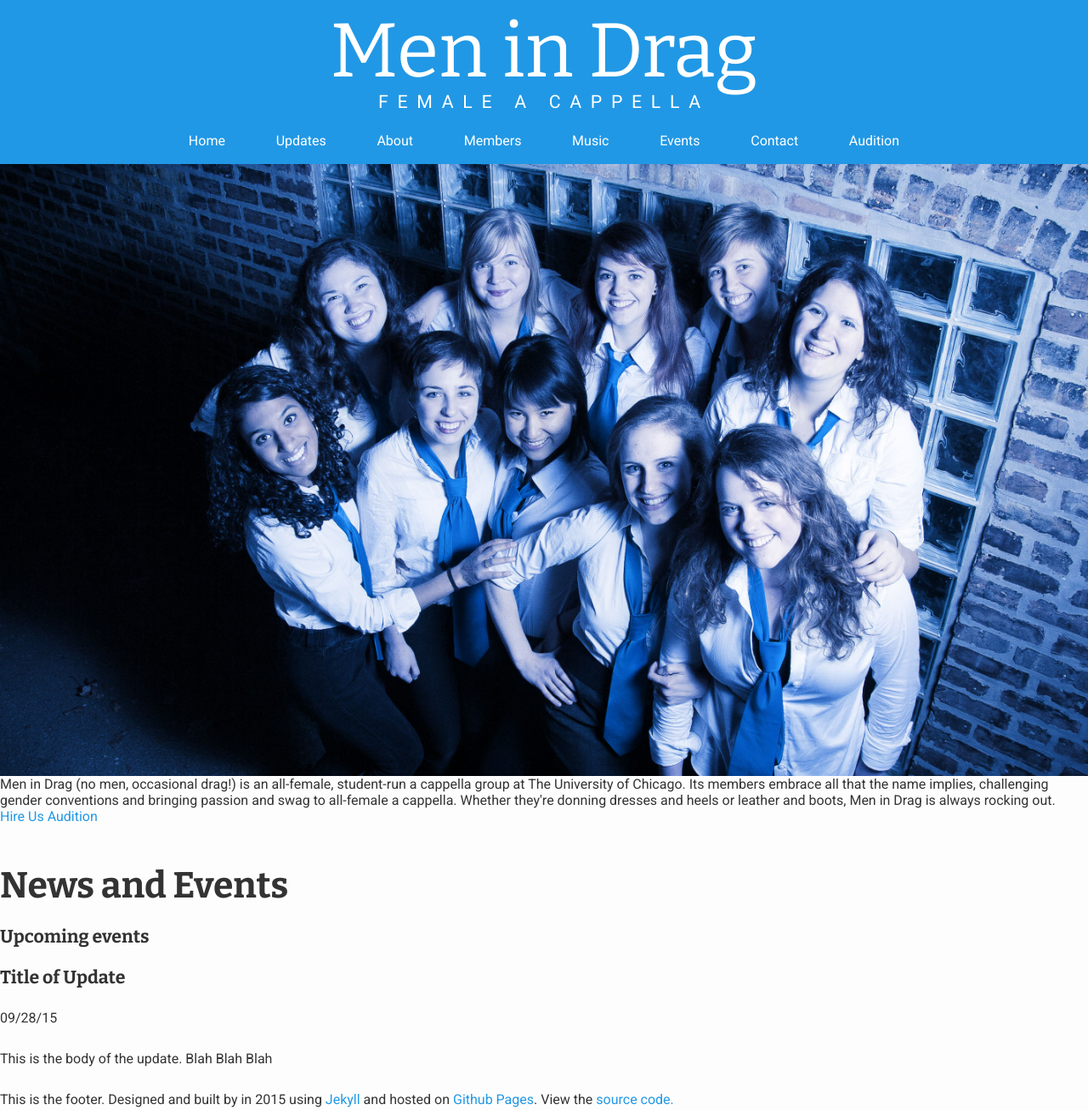
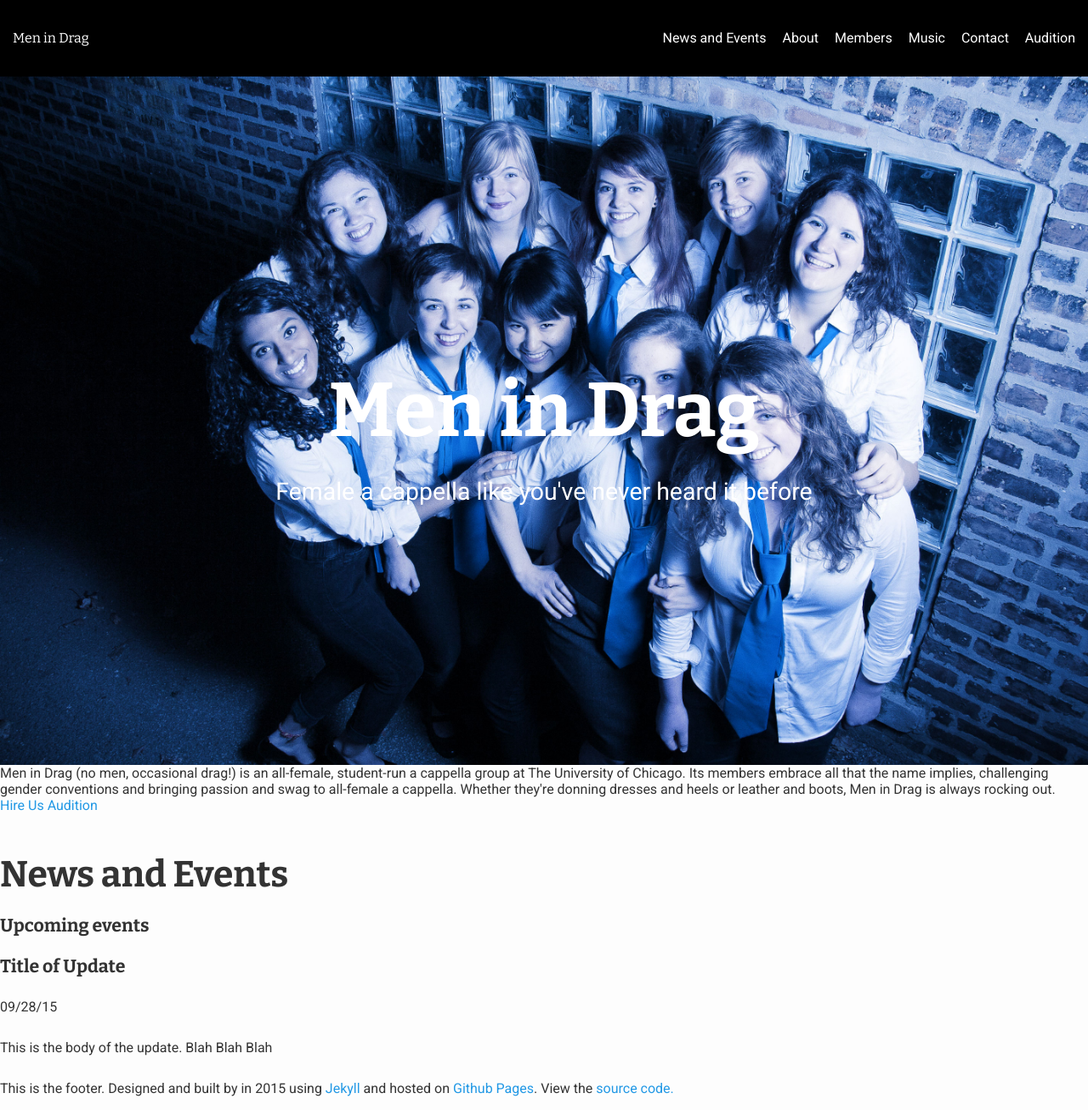
Before and after one commit to chloeam/men-in-drag, a Jekyll site: the page built from index.html, in a window 1280 px wide. Shown: the whole page at 85% size. Built offline with Jekyll 4.4.1, drawn with Linux system fonts in a browser that asks for light colours.

Commit message:
header and hero styled but not responsive

```diff
--- a/_config.yml
+++ b/_config.yml
@@ -1,7 +1,7 @@
 # Site-wide Settings
 
 title: Men in Drag
-tagline: Female A Cappella
+tagline: Female a cappella like you've never heard it before
 description: "Men in Drag is a female a cappella group from the University of Chicago"
 baseurl: "" # subpath of your site e.g. /blog/, like if using github project page. Don't change unless you know what you're doing
 locale: en_US
--- a/_data/nav.yml
+++ b/_data/nav.yml
@@ -1,7 +1,4 @@
-- title: "Home"
-  url: "/"
-
-- title: "Updates"
+- title: "News and Events"
   url: "/updates/"
 
 - title: "About"
@@ -13,9 +10,6 @@
 - title: "Music"
   url: "/music/"
 
-- title: "Events"
-  url: "/events/"
-
 - title: "Contact"
   url: "/contact/"
 
--- a/_includes/header.html
+++ b/_includes/header.html
@@ -1,4 +1,4 @@
-<header class="site-header">
+<!--<header class="site-header">
 
   <h1>{{ site.title }}</h1>
   <p>{{ site.tagline }}</p>
@@ -13,4 +13,17 @@
     {% endfor %}
   </nav>
 
+</header>-->
+
+<header class="site-header">
+  <a class="home" href="/">{{ site.title }}</a>
+  <nav class="site-nav">
+    {% for nav in site.data.nav %}
+      {% if nav.title == page.title %}
+        <a class="active" href="{{ site.baseurl }}{{ nav.url }}">{{ nav.title }}</a>
+      {% else %}
+        <a href="{{ site.baseurl }}{{ nav.url }}">{{ nav.title }}</a>
+      {% endif %}
+    {% endfor %}
+  </nav>
 </header>
--- a/assets/stylesheets/_header.scss
+++ b/assets/stylesheets/_header.scss
@@ -1,42 +1,39 @@
+$navigation-padding: 15px;
+$navigation-bg-color: $black;
+$navigation-font-color: $white;
+$navigation-underline-width: 3px;
+$navigation-height: 10vh;
+
 .site-header {
-  //height: 20vh;
-  background: $primary-color;
+  background: $navigation-bg-color;
   color: $white;
-  text-align: center;
+  @include clearfix;
+  height: $navigation-height;
+  font-size: $font-S;
+}
 
-  h1 {
-    margin-top: 0;
-    font-size: $font-XXXXL;
-    font-weight: 400;
-    color: $white;
-    padding-top: $leading;
-  }
-
-  p {
-    font-size: $font-M;
-    text-transform: uppercase;
-    letter-spacing: 0.5em;
-    margin-top: $leading / 2;
-  }
+.home {
+  float: left;
+  padding-left: $navigation-padding;
+  font-family: $heading-font;
+  color: $navigation-font-color;
+  line-height: $navigation-height;
 }
 
 .site-nav {
-  margin: $leading auto;
-  margin-bottom: 0;
-  padding-bottom: $leading / 2;
-  width: 70%;
-  @include display(flex);
-  @include justify-content(space-around);
+  float: right;
+  padding-right: $navigation-padding;
 
   a {
-    color: $white;
+    line-height: $navigation-height;
+    margin-left: 15px;
+    color: $navigation-font-color;
     text-decoration: none;
-    font-size: $font-S;
-    padding-bottom: 3px;
-    border-bottom: 3px solid $primary-color;
+    padding-bottom: $navigation-underline-width;
+    border-bottom: $navigation-underline-width solid $navigation-bg-color;
 
     &:hover {
-      border-bottom: 3px solid $white;
+      border-bottom: $navigation-underline-width solid $navigation-font-color;
     }
   }
 }
--- a/assets/stylesheets/_hero.scss
+++ b/assets/stylesheets/_hero.scss
@@ -1,5 +1,18 @@
 .hero {
-  height: 80vh;
+  height: 90vh;
   background-image: url(/assets/images/hero.jpg);
   background-size: cover;
+  color: $white;
+  text-align: center;
+  display: flex;
+  justify-content: center;
+  align-items: center;
+
+  h1 {
+    font-size: $font-XXXXL;
+  }
+  p {
+    font-size: $font-L;
+    padding-top: $leading;
+  }
 }
--- a/index.html
+++ b/index.html
@@ -2,7 +2,12 @@
 layout: default
 ---
 
-<div class="hero"></div>
+<div class="hero">
+  <div class="hero-text">
+    <h1>{{ site.title }}</h1>
+    <p>{{ site.tagline }}</p>
+  </div>
+</div>
 
 <div class="home-bio">
   {% include short-bio.md %}
```
